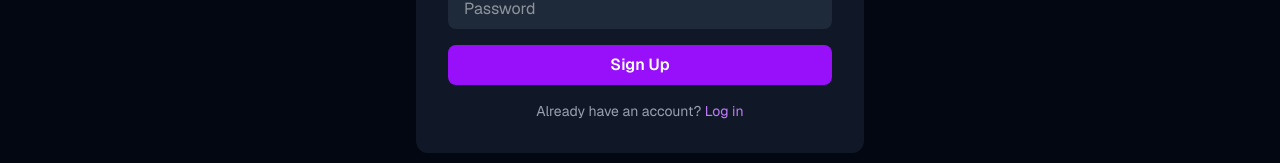
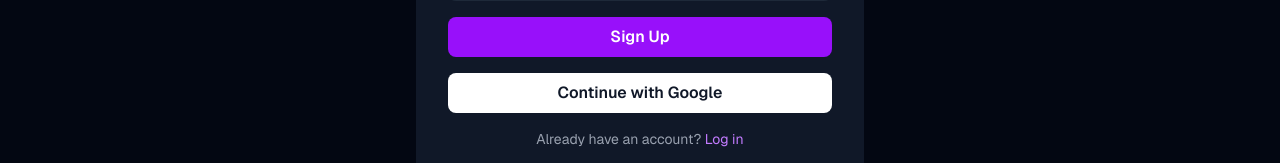
Before and after one commit to Supro26/Game-Review-WebApp, a Next.js app: page /signup in a window 1280 px wide. Shown: the part 498-661 px from the top of the page. Built offline with nearby package versions, Linux system fonts and the light colour scheme; no server answers.

Commit message:
google Oauth

```diff
--- /dev/null
+++ b/app/auth/callback/route.js
@@ -0,0 +1,14 @@
+import { createClient } from "../../../utils/supabase/server"
+import { NextResponse } from "next/server"
+
+export async function GET(request) {
+  const { searchParams, origin } = new URL(request.url)
+  const code = searchParams.get("code")
+
+  if (code) {
+    const supabase = await createClient()
+    await supabase.auth.exchangeCodeForSession(code)
+  }
+
+  return NextResponse.redirect(`${origin}/discover`)
+}
--- a/app/login/page.js
+++ b/app/login/page.js
@@ -13,6 +13,15 @@
 
   const router = useRouter()
   const supabase = createClient()
+
+  async function handleGoogleLogin() {
+    await supabase.auth.signInWithOAuth({
+      provider: "google",
+      options: {
+        redirectTo: `${window.location.origin}/auth/callback`,
+      },
+    })
+  }
 
   async function handleLogin() {
     setLoading(true)
@@ -58,6 +67,13 @@
           {loading ? "Logging in..." : "Log In"}
         </button>
 
+        <button
+          onClick={handleGoogleLogin}
+          className="bg-white hover:bg-gray-100 text-gray-900 py-2 rounded-lg font-semibold transition flex items-center justify-center gap-2"
+        >
+          Continue with Google
+        </button>
+
         <p className="text-gray-400 text-sm text-center">
           Don't have an account?{" "}
           <Link href="/signup" className="text-purple-400 hover:underline">
--- a/app/signup/page.js
+++ b/app/signup/page.js
@@ -15,6 +15,15 @@
 
   const router = useRouter()
   const supabase = createClient()
+
+  async function handleGoogleLogin() {
+    await supabase.auth.signInWithOAuth({
+      provider: "google",
+      options: {
+        redirectTo: `${window.location.origin}/auth/callback`,
+      },
+    })
+  }
 
   async function handleSignup() {
     setLoading(true)
@@ -76,6 +85,13 @@
           {loading ? "Creating account..." : "Sign Up"}
         </button>
 
+        <button
+          onClick={handleGoogleLogin}
+          className="bg-white hover:bg-gray-100 text-gray-900 py-2 rounded-lg font-semibold transition flex items-center justify-center gap-2"
+        >
+          Continue with Google
+        </button>
+
         <p className="text-gray-400 text-sm text-center">
           Already have an account?{" "}
           <Link href="/login" className="text-purple-400 hover:underline">
```
